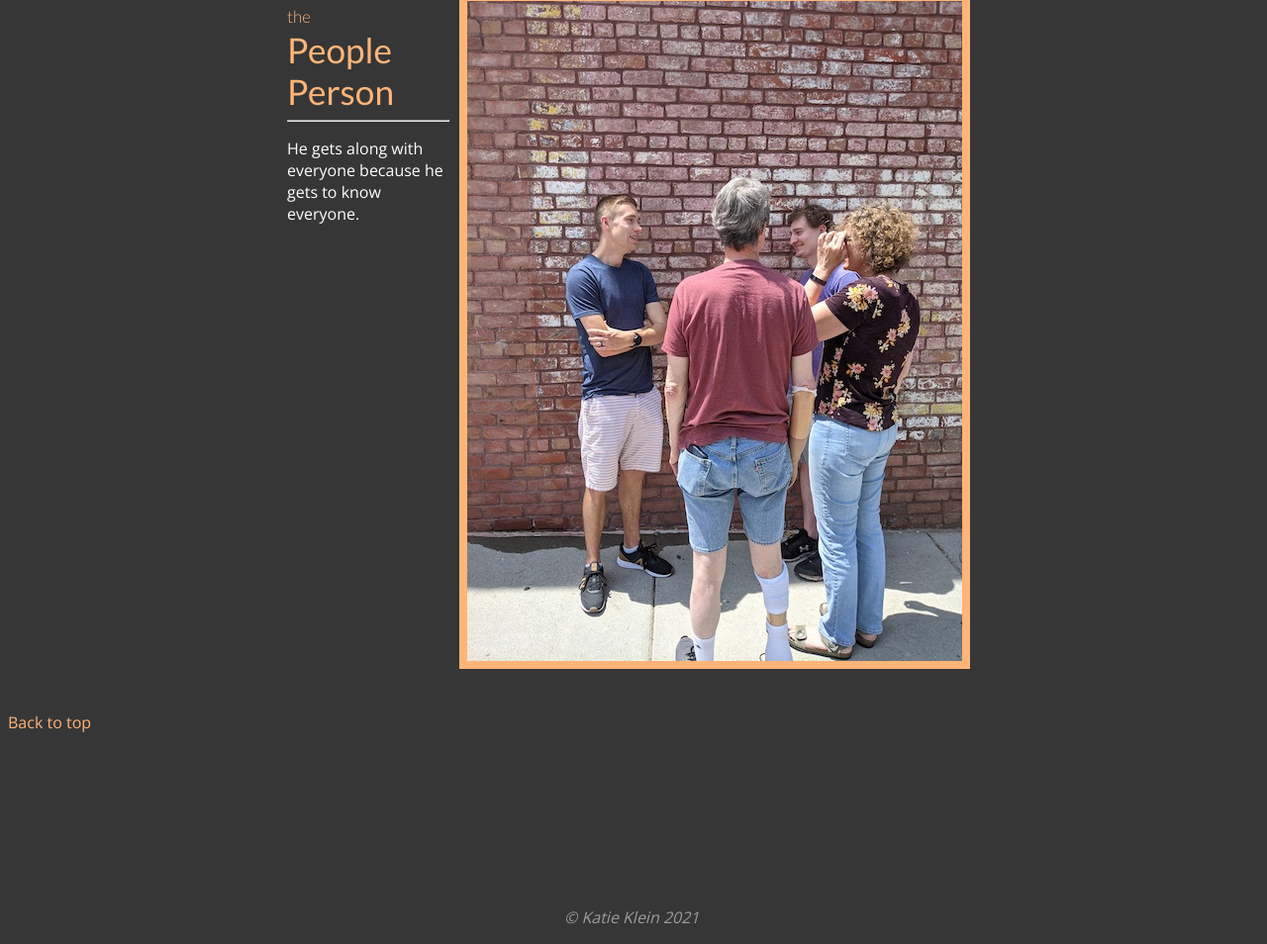
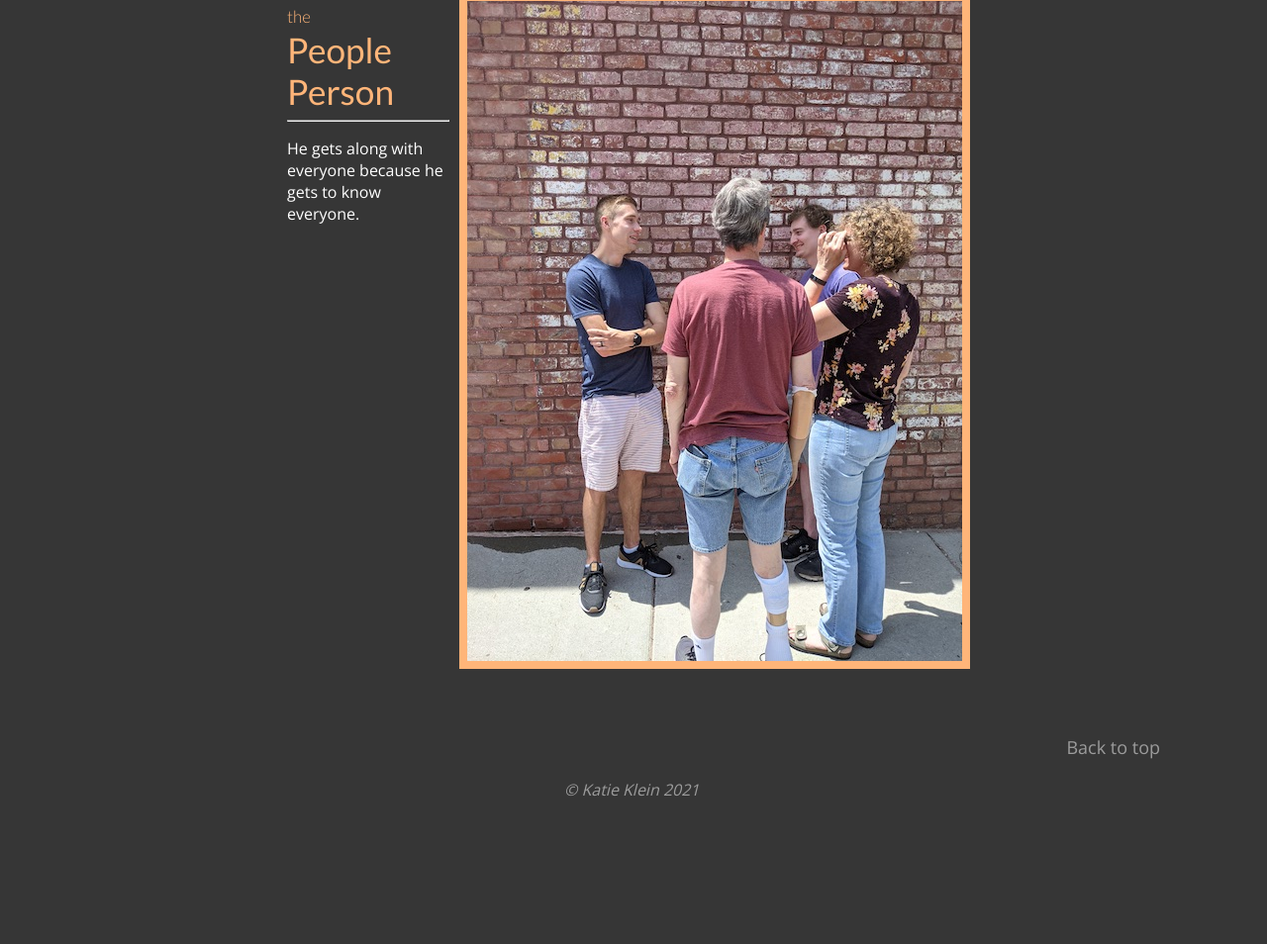
Before and after one commit to kaklein/bioSite, a plain HTML site: page index.html in a window 1280 px wide. Shown: the part 1693-2647 px from the top of the page at 99% size. After the commit the page ends 2518 px from the top, so only its background shows below. Drawn offline with nearby package versions, Linux system fonts and the light colour scheme.

Commit message:
Add styling for back-to-top navigation

```diff
--- a/css/styles.css
+++ b/css/styles.css
@@ -201,13 +201,36 @@ header {
     margin: auto;
 }
 
+/* Back-to-top molecule */
+.back-to-top {
+    text-align: right;
+    position: relative;
+    bottom: 0;
+    margin-top: 40px;
+    margin-right: 100px;
+}
+
+.back-to-top a {
+    color: #9C9C9C;
+    font-size: 18px;
+    text-decoration: none;
+}
+
+.back-to-top a:hover {
+    color: #FFB579;
+}
+
+#top-of-page {
+    color: #363636;
+}
+
 /* Footer molecule */
 footer {
     width: 140px;
     margin: auto;
     margin-top: 50px;
     position: relative;
-    margin-top: 175px;
+    margin-top: 20px;
     bottom: 0;
 }
 
```
